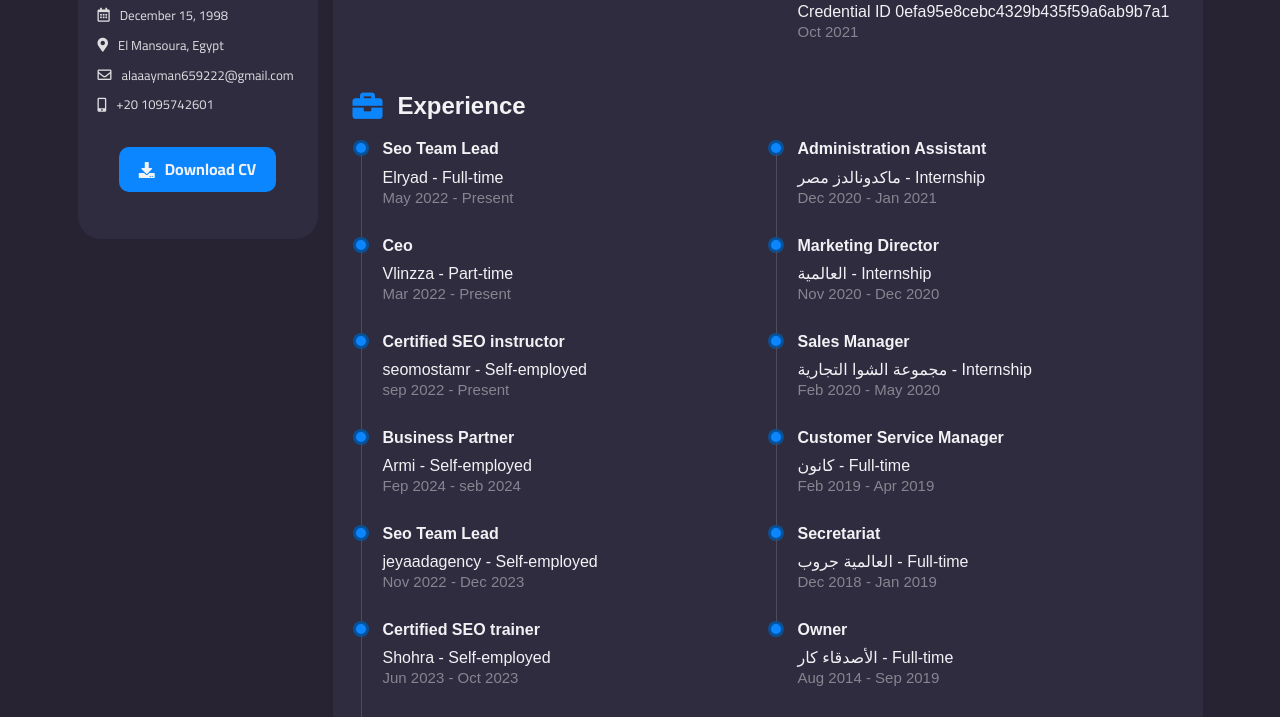
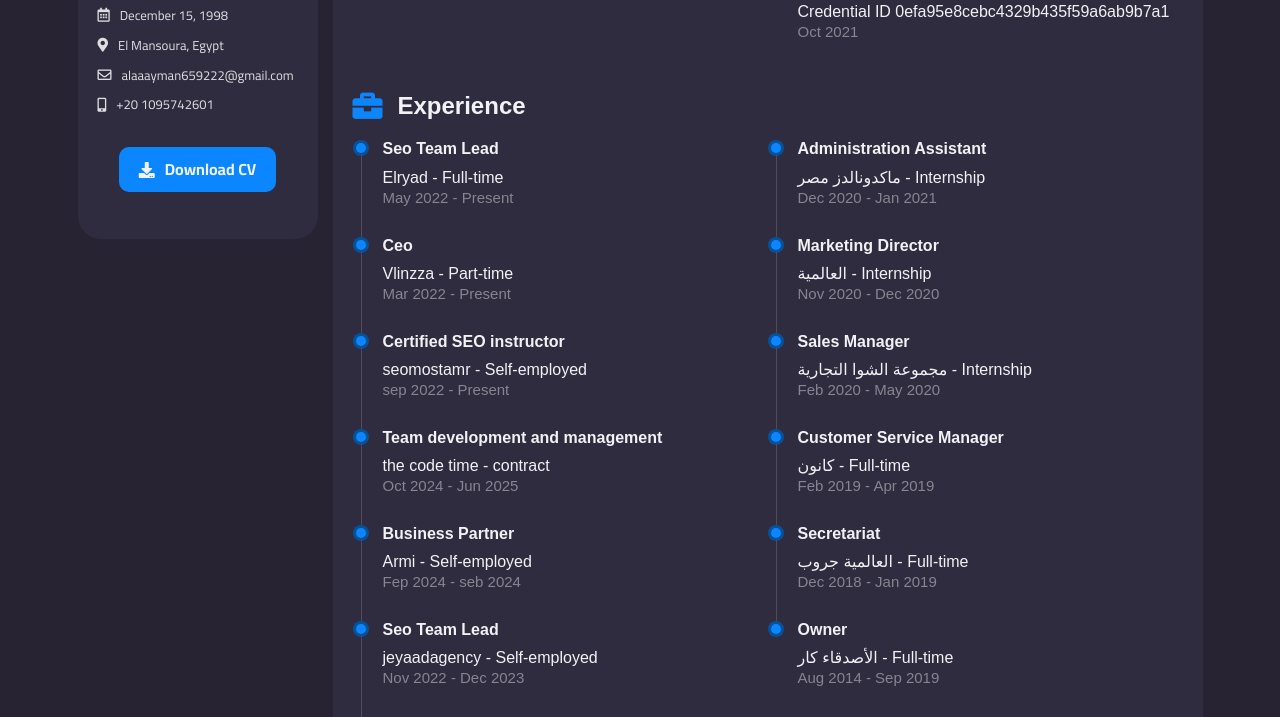
Before and after one commit to AalaaAyman/Seo, a plain HTML site: page resume.html in a window 1280 px wide. Shown: the part 383-1100 px from the top of the page. Drawn offline with Linux system fonts and the light colour scheme.

Commit message:
Update resume.html

```diff
--- a/resume.html
+++ b/resume.html
@@ -123,6 +123,11 @@
                     <span class="header_span">Certified SEO instructor</span>
                     <span>seomostamr - Self-employed</span>
                     <span class="years">sep 2022 - Present</span>
+                  </div>
+                  <div class="part">
+                    <span class="header_span">Team development and management</span>
+                    <span>the code time - contract</span>
+                    <span class="years">Oct 2024 - Jun 2025</span>
                   </div>
                   <div class="part">
                     <span class="header_span">Business Partner</span>
```
